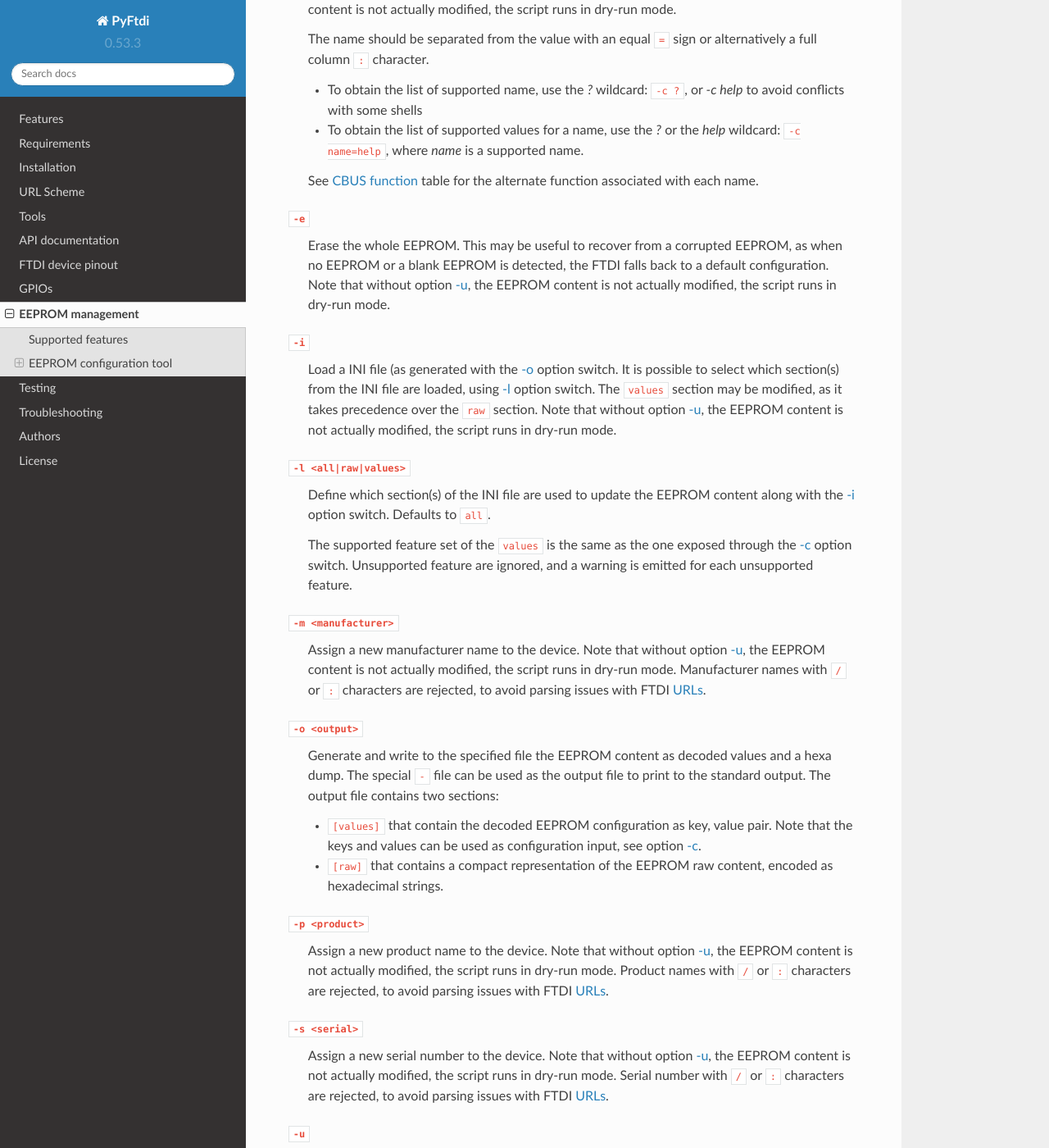
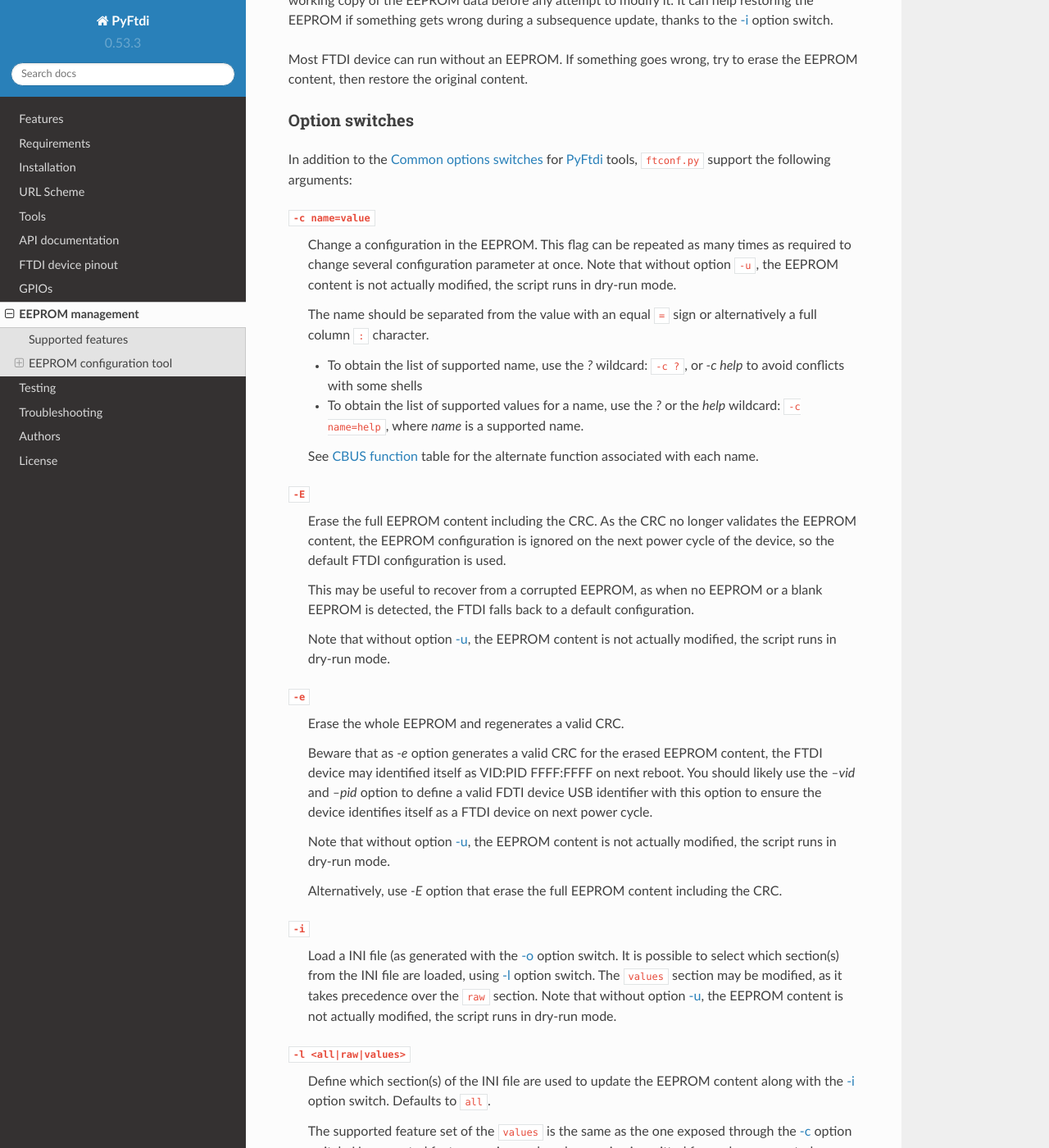
Before and after one commit to eblot/pyftdi, a Sphinx documentation site: the page built from pyftdi/doc/eeprom.rst, in a window 1280 px wide and 1400 px high, scrolled down 2112 px. Shown: the whole window at 82% size. Built offline with Sphinx 7.4.7 and the Read the Docs theme 2.0.0, drawn with Linux system fonts in a browser that asks for light colours; some of the changed text lies outside the part shown.

Commit message:
eeprom: improve recovery and support for non-std EEPROM sizes

```diff
--- a/pyftdi/doc/eeprom.rst
+++ b/pyftdi/doc/eeprom.rst
@@ -39,9 +39,10 @@
 
 ::
 
-  ftconf.py [-h] [-x] [-X HEXBLOCK] [-i INPUT] [-l {all,raw,values}]
-                   [-o OUTPUT] [-s SERIAL_NUMBER] [-m MANUFACTURER] [-p PRODUCT]
-                   [-c CONFIG] [-e] [-u] [-P VIDPID] [-V VIRTUAL] [-v] [-d]
+  usage: ftconf.py [-h] [-i INPUT] [-l {all,raw,values}] [-o OUTPUT] [-V VIRTUAL]
+                   [-P VIDPID] [-M EEPROM] [-S {128,256,1024}] [-x] [-X HEXBLOCK]
+                   [-s SERIAL_NUMBER] [-m MANUFACTURER] [-p PRODUCT] [-c CONFIG]
+                   [--vid VID] [--pid PID] [-e] [-E] [-u] [-v] [-d]
                    [device]
 
   Simple FTDI EEPROM configurator.
@@ -51,15 +52,31 @@
 
   optional arguments:
     -h, --help            show this help message and exit
-    -x, --hexdump         dump EEPROM content as ASCII
-    -X HEXBLOCK, --hexblock HEXBLOCK
-                          dump EEPROM as indented hexa blocks
+
+  Files:
     -i INPUT, --input INPUT
                           input ini file to load EEPROM content
     -l {all,raw,values}, --load {all,raw,values}
                           section(s) to load from input file
     -o OUTPUT, --output OUTPUT
                           output ini file to save EEPROM content
+    -V VIRTUAL, --virtual VIRTUAL
+                          use a virtual device, specified as YaML
+
+  Device:
+    -P VIDPID, --vidpid VIDPID
+                          specify a custom VID:PID device ID (search for FTDI devices)
+    -M EEPROM, --eeprom EEPROM
+                          force an EEPROM model
+    -S {128,256,1024}, --size {128,256,1024}
+                          force an EEPROM size
+
+  Format:
+    -x, --hexdump         dump EEPROM content as ASCII
+    -X HEXBLOCK, --hexblock HEXBLOCK
+                          dump EEPROM as indented hexa blocks
+
+  Configuration:
     -s SERIAL_NUMBER, --serial-number SERIAL_NUMBER
                           set serial number
     -m MANUFACTURER, --manufacturer MANUFACTURER
@@ -68,15 +85,17 @@
                           set product name
     -c CONFIG, --config CONFIG
                           change/configure a property as key=value pair
+    --vid VID             shortcut to configure the USB vendor ID
+    --pid PID             shortcut to configure the USB product ID
+
+  Action:
     -e, --erase           erase the whole EEPROM content
+    -E, --full-erase      erase the whole EEPROM content, including the CRC
     -u, --update          perform actual update, use w/ care
-    -P VIDPID, --vidpid VIDPID
-                          specify a custom VID:PID device ID, may be repeated
-    -V VIRTUAL, --virtual VIRTUAL
-                          use a virtual device, specified as YaML
+
+  Extras:
     -v, --verbose         increase verbosity
     -d, --debug           enable debug mode
-
 
 **Again, please read the** :doc:`license` **terms before using the EEPROM API
 or this script. You may brick your device if something goes wrong, and there
@@ -125,13 +144,35 @@
   See :ref:`cbus_func` table for the alternate function associated with each
   name.
 
+.. _option_E_:
+
+``-E``
+  Erase the full EEPROM content including the CRC. As the CRC no longer
+  validates the EEPROM content, the EEPROM configuration is ignored on the next
+  power cycle of the device, so the default FTDI configuration is used.
+
+  This may be useful to recover from a corrupted EEPROM, as when no EEPROM or a
+  blank EEPROM is detected, the FTDI falls back to a default configuration.
+
+  Note that without option :ref:`-u <option_u>`, the EEPROM content is not
+  actually modified, the script runs in dry-run mode.
+
 .. _option_e:
 
 ``-e``
-  Erase the whole EEPROM. This may be useful to recover from a corrupted
-  EEPROM, as when no EEPROM or a blank EEPROM is detected, the FTDI falls back
-  to a default configuration. Note that without option :ref:`-u <option_u>`,
-  the EEPROM content is not actually modified, the script runs in dry-run mode.
+  Erase the whole EEPROM and regenerates a valid CRC.
+
+  Beware that as `-e` option generates a valid CRC for the erased EEPROM
+  content, the FTDI device may identified itself as VID:PID FFFF:FFFF on next
+  reboot. You should likely use the `--vid` and `--pid` option to define a
+  valid FDTI device USB identifier with this option to ensure the device
+  identifies itself as a FTDI device on next power cycle.
+
+  Note that without option :ref:`-u <option_u>`, the EEPROM content is not
+  actually modified, the script runs in dry-run mode.
+
+  Alternatively, use `-E` option that erase the full EEPROM content including
+  the CRC.
 
 .. _option_i:
 
@@ -153,6 +194,13 @@
   through the :ref:`-c <option_c>` option switch. Unsupported feature are
   ignored, and a warning is emitted for each unsupported feature.
 
+.. _option_M_:
+
+``-M <model>``
+  Specify the EEPROM model (93c46, 93c56, 93c66) that is connected to the FTDI
+  device. There is no reason to use this option except for recovery purposes,
+  see option `-E`. It is mutually exclusive with the `-S` option.
+
 .. _option_m:
 
 ``-m <manufacturer>``
@@ -160,7 +208,6 @@
   :ref:`-u <option_u>`, the EEPROM content is not actually modified, the script
   runs in dry-run mode. Manufacturer names with ``/`` or ``:`` characters are
   rejected, to avoid parsing issues with FTDI :ref:`URLs <url_scheme>`.
-
 
 .. _option_o:
 
@@ -183,6 +230,19 @@
   dry-run mode. Product names with ``/`` or ``:`` characters are rejected, to
   avoid parsing issues with FTDI :ref:`URLs <url_scheme>`.
 
+.. _option_pid:
+
+``--pid``
+  Define the USB product identifier - as an hexadecimal number. This is a
+  shortcut for `-c product_id`
+
+.. _option_S_:
+
+``-S <size>``
+  Specify the EEPROM size -in bytes- that is connected to the FTDI device.
+  There is no reason to use this option except for recovery purposes,
+  see option `-E`. It is mutually exclusive with the `-M` option.
+
 .. _option_s:
 
 ``-s <serial>``
@@ -200,6 +260,12 @@
   something goes wrong at this point, you may brick you board, you've been
   warned. PyFtdi_ offers neither guarantee whatsoever than altering the EEPROM
   content is safe, nor that it is possible to recover from a bricked device.
+
+.. _option_vid:
+
+``--vid``
+  Define the USB vendor identifier - as an hexadecimal number. This is a
+  shortcut for `-c vendor_id`.
 
 .. _option_x:
 
@@ -305,6 +371,26 @@
       DRIVE0, DRIVE1, I2C_RXF, I2C_TXE, GPIO, PWREN, RXLED, SLEEP,
       TIME_STAMP, TRISTATE, TXDEN, TXLED, TXRXLED, VBUS_SENSE
 
+* Erase the whole EEPROM including its CRC.
+
+  Once power cycle, the device should run as if no EEPROM was connected.
+  Do not use this with internal, embedded EEPROMs such as FT230X.
+
+  ::
+
+    pyftdi/bin/ftconf.py -P ffff:ffff ftdi://ffff:ffff/1 -E -u
+
+* Recover from an erased EEPROM with a valid CRC
+
+  ::
+
+    # for a FT4232 device
+    # note that ffff matches an erased EEPROM, other corrupted values may
+    # exist, such device can be identified with system tools such as lsusb
+
+    pyftdi/bin/ftconf.py -P ffff:ffff ftdi://ffff:ffff/1 -e -u \
+        --vid 0403 --pid 6011
+
 .. _eeprom_cbus:
 
 * Configure CBUS: 0 and 3 as GPIOs, then show the device configuration
```
Also changed, not shown: 4 other files.
